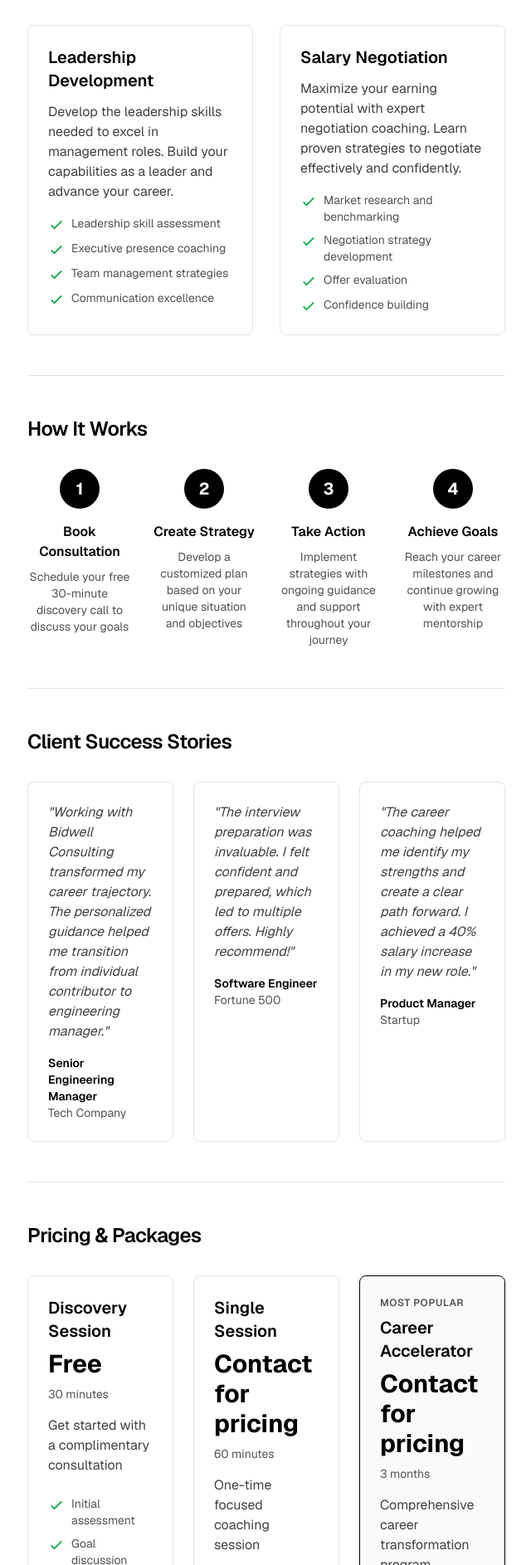
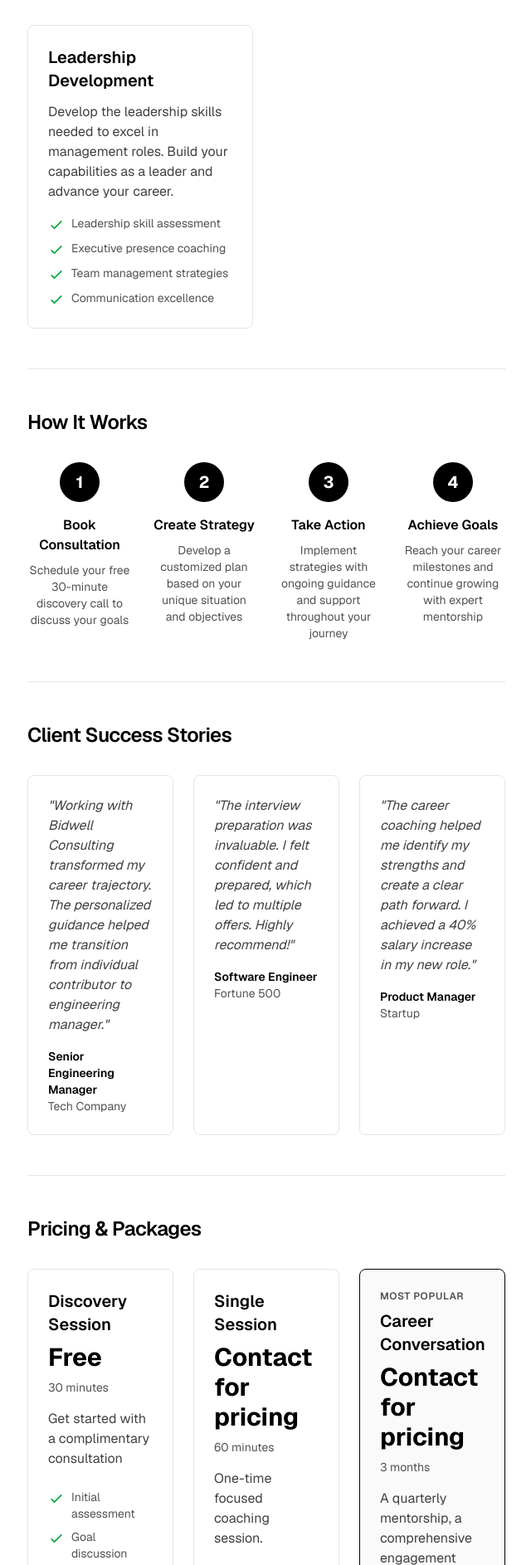
Before and after one commit to dralgorhythm/bidwell, a Next.js app: page /career-guidance in a window 1280 px wide. Shown: the part 1854-3740 px from the top of the page at 83% size, without its empty margins (319-959 px from the left). Built offline with nearby package versions, Linux system fonts and the light colour scheme.

Commit message:
Update page.tsx

```diff
--- a/app/(main)/career-guidance/page.tsx
+++ b/app/(main)/career-guidance/page.tsx
@@ -4,7 +4,7 @@ import type React from 'react'
 export const metadata: Metadata = {
   title: 'Career Guidance & Coaching Services',
   description:
-    'Professional career coaching and guidance services. Get expert help with career transitions, resume optimization, interview preparation, leadership development, and salary negotiation. Transform your career with personalized mentorship.',
+    'Professional career coaching and guidance services. Get expert help with career transitions, resume optimization, interview preparation, and leadership development.',
   keywords: [
     'career coach',
     'career guidance',
@@ -91,17 +91,6 @@ const services = [
       'Communication excellence',
     ],
   },
-  {
-    title: 'Salary Negotiation',
-    description:
-      'Maximize your earning potential with expert negotiation coaching. Learn proven strategies to negotiate effectively and confidently.',
-    benefits: [
-      'Market research and benchmarking',
-      'Negotiation strategy development',
-      'Offer evaluation',
-      'Confidence building',
-    ],
-  },
 ]
 
 const testimonials = [
@@ -142,11 +131,6 @@ const faqs = [
       'Yes, we offer both single sessions and package deals. Packages provide better value for ongoing coaching relationships. Contact us to discuss options.',
   },
   {
-    question: 'How quickly can I expect results?',
-    answer:
-      'Results vary by individual and goals. Many clients see improvements in confidence and clarity after the first session. Career transitions typically take 3-6 months with consistent effort.',
-  },
-  {
     question: 'Do you specialize in any particular industry?',
     answer:
       'We specialize in technology and software engineering careers, but our methodologies apply across industries. Our expertise in technical roles provides unique insights for tech professionals.',
@@ -175,14 +159,14 @@ const pricingTiers = [
     name: 'Single Session',
     price: 'Contact for pricing',
     duration: '60 minutes',
-    description: 'One-time focused coaching session',
+    description: 'One-time focused coaching session.',
     features: ['Dedicated 1-on-1 time', 'Targeted guidance', 'Action plan', 'Follow-up resources'],
   },
   {
-    name: 'Career Accelerator',
+    name: 'Career Conversation',
     price: 'Contact for pricing',
     duration: '3 months',
-    description: 'Comprehensive career transformation program',
+    description: 'A quarterly mentorship, a comprehensive engagement reviewing resume and approach.',
     features: [
       'Weekly coaching sessions',
       'Resume & LinkedIn optimization',
```
